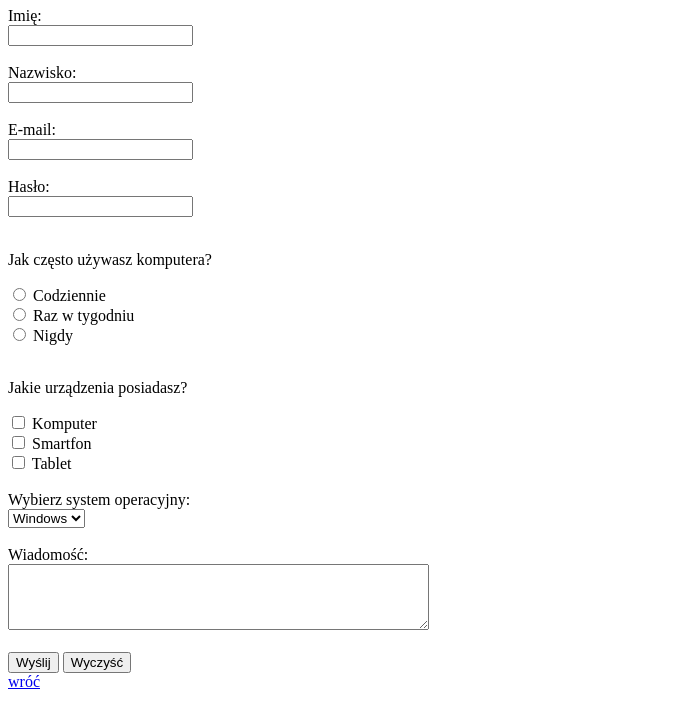
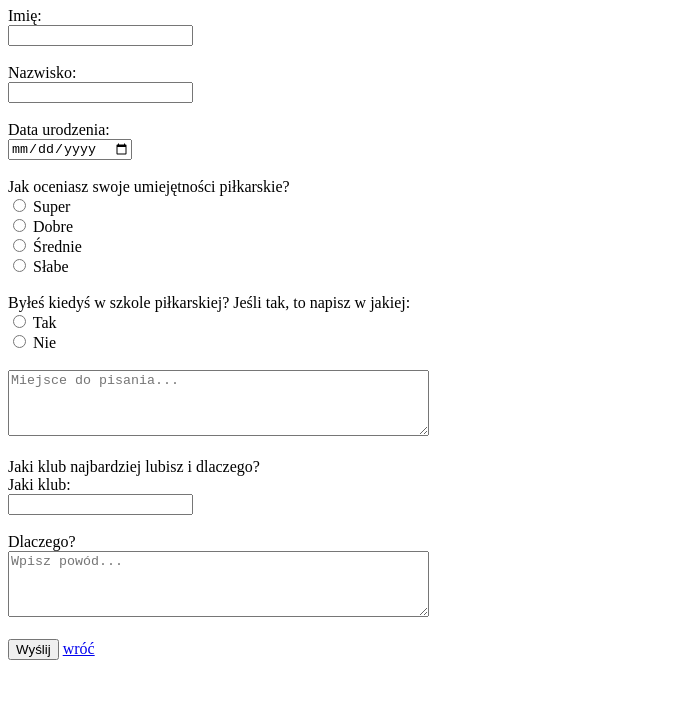
Before and after one commit to niczyjapodoga/witrynyiaplikacje, a plain HTML site: page formularz_Łybacki.html in a window 1280 px wide. Shown: the part 73-800 px from the top of the page, without its empty margins (0-675 px from the left). Drawn offline with Linux system fonts and the light colour scheme.

Commit message:
Update formularz_Łybacki.html

```diff
--- a/formularz_Łybacki.html
+++ b/formularz_Łybacki.html
@@ -1,71 +1,47 @@
 <!DOCTYPE html>
-        <html lang="pl-PL">
-         <html>
-           <head>
-             <meta charset="utf-8">
-   <meta charset="UTF-8">
-    <title>Formularz kontaktowy</title>
+<html lang="pl">
+<head>
+    <meta charset="UTF-8">
+    <meta name="viewport" content="width=device-width, initial-scale=1.0">
+    <title>Formularz rekrutacyjny do szkoły piłkarskiej</title>
 </head>
 <body>
+    <h1>Formularz o rekrutację do szkoły piłkarskiej</h1>
+    <form action="mailto:pilkanozaszkolka@gmail.com" method="post" enctype="text/plain">
+        <label for="imie">Imię:</label><br>
+        <input type="text" id="imie" name="imie" required><br><br>
 
-<h1>Formularz kontaktowy</h1>
+        <label for="nazwisko">Nazwisko:</label><br>
+        <input type="text" id="nazwisko" name="nazwisko" required><br><br>
 
-<form action="mailto:twoj_email@example.com" method="post" enctype="text/plain">
-    <!-- Pola tekstowe -->
-    <label for="fname">Imię:</label><br>
-    <input type="text" id="fname" name="fname"><br><br>
+        <label for="data_urodzenia">Data urodzenia:</label><br>
+        <input type="date" id="data_urodzenia" name="data_urodzenia" required><br><br>
 
-    <label for="lname">Nazwisko:</label><br>
-    <input type="text" id="lname" name="lname"><br><br>
+        <label>Jak oceniasz swoje umiejętności piłkarskie?</label><br>
+        <input type="radio" id="super" name="umiejetnosci" value="super">
+        <label for="super">Super</label><br>
+        <input type="radio" id="dobre" name="umiejetnosci" value="dobre">
+        <label for="dobre">Dobre</label><br>
+        <input type="radio" id="srednie" name="umiejetnosci" value="srednie">
+        <label for="srednie">Średnie</label><br>
+        <input type="radio" id="slabe" name="umiejetnosci" value="slabe">
+        <label for="slabe">Słabe</label><br><br>
 
-    <label for="email">E-mail:</label><br>
-    <input type="email" id="email" name="email"><br><br>
+        <label>Byłeś kiedyś w szkole piłkarskiej? Jeśli tak, to napisz w jakiej:</label><br>
+        <input type="radio" id="tak" name="szkola_pilkarska" value="tak">
+        <label for="tak">Tak</label><br>
+        <input type="radio" id="nie" name="szkola_pilkarska" value="nie">
+        <label for="nie">Nie</label><br><br>
+        <textarea id="szkola" name="szkola" rows="4" cols="50" placeholder="Miejsce do pisania..."></textarea><br><br>
 
-    <!-- Pole hasła -->
-    <label for="password">Hasło:</label><br>
-    <input type="password" id="password" name="password"><br><br>
+        <label>Jaki klub najbardziej lubisz i dlaczego?</label><br>
+        <label for="klub">Jaki klub:</label><br>
+        <input type="text" id="klub" name="klub"><br><br>
+        <label for="dlaczego">Dlaczego?</label><br>
+        <textarea id="dlaczego" name="dlaczego" rows="4" cols="50" placeholder="Wpisz powód..."></textarea><br><br>
 
-    <!-- Radio (przyciski opcji) -->
-    <p>Jak często używasz komputera?</p>
-    <input type="radio" id="codziennie" name="uzycie" value="codziennie">
-    <label for="codziennie">Codziennie</label><br>
-
-    <input type="radio" id="raz_w_tygodniu" name="uzycie" value="raz_w_tygodniu">
-    <label for="raz_w_tygodniu">Raz w tygodniu</label><br>
-
-    <input type="radio" id="nigdy" name="uzycie" value="nigdy">
-    <label for="nigdy">Nigdy</label><br><br>
-
-    <!-- Checkboxy -->
-    <p>Jakie urządzenia posiadasz?</p>
-    <input type="checkbox" id="komputer" name="urzadzenie" value="komputer">
-    <label for="komputer">Komputer</label><br>
-
-    <input type="checkbox" id="smartfon" name="urzadzenie" value="smartfon">
-    <label for="smartfon">Smartfon</label><br>
-
-    <input type="checkbox" id="tablet" name="urzadzenie" value="tablet">
-    <label for="tablet">Tablet</label><br><br>
-
-    <!-- Lista rozwijana -->
-    <label for="system">Wybierz system operacyjny:</label><br>
-    <select id="system" name="system">
-        <option value="windows">Windows</option>
-        <option value="mac">MacOS</option>
-        <option value="linux">Linux</option>
-    </select><br><br>
-
-    <!-- Pole tekstowe do wiadomości -->
-    <label for="wiadomosc">Wiadomość:</label><br>
-    <textarea id="wiadomosc" name="wiadomosc" rows="4" cols="50"></textarea><br><br>
-
-    <!-- Przyciski do wysyłania i resetowania -->
-    <input type="submit" value="Wyślij">
-    <input type="reset" value="Wyczyść">
-</form>
-                <title> Łybacki poczta </title>
-</head>
-<body>
+        <button type="submit">Wyślij</button>
 <A HREF="index.html"> wróć </A>
- </body>
+    </form>
+</body>
 </html>
```
